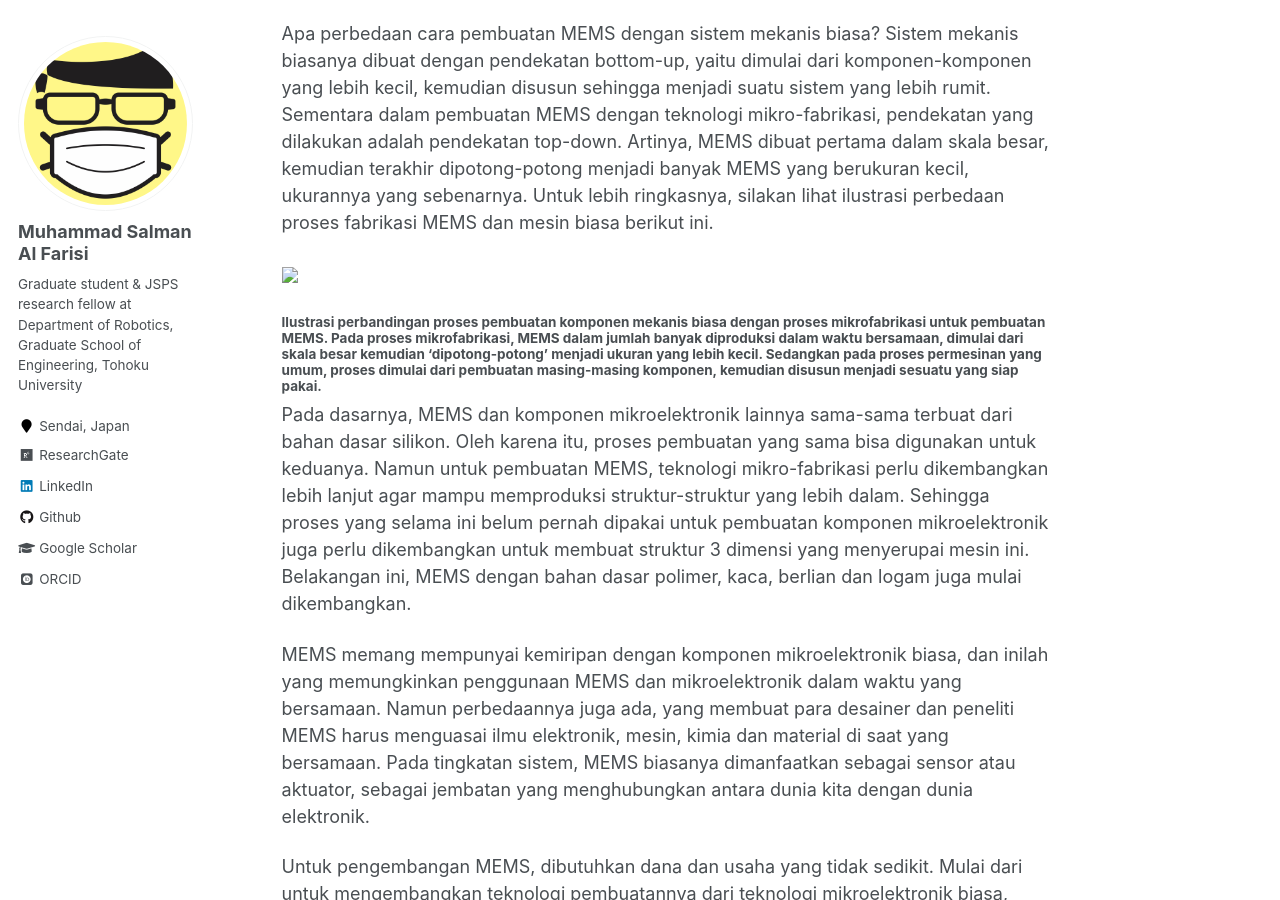
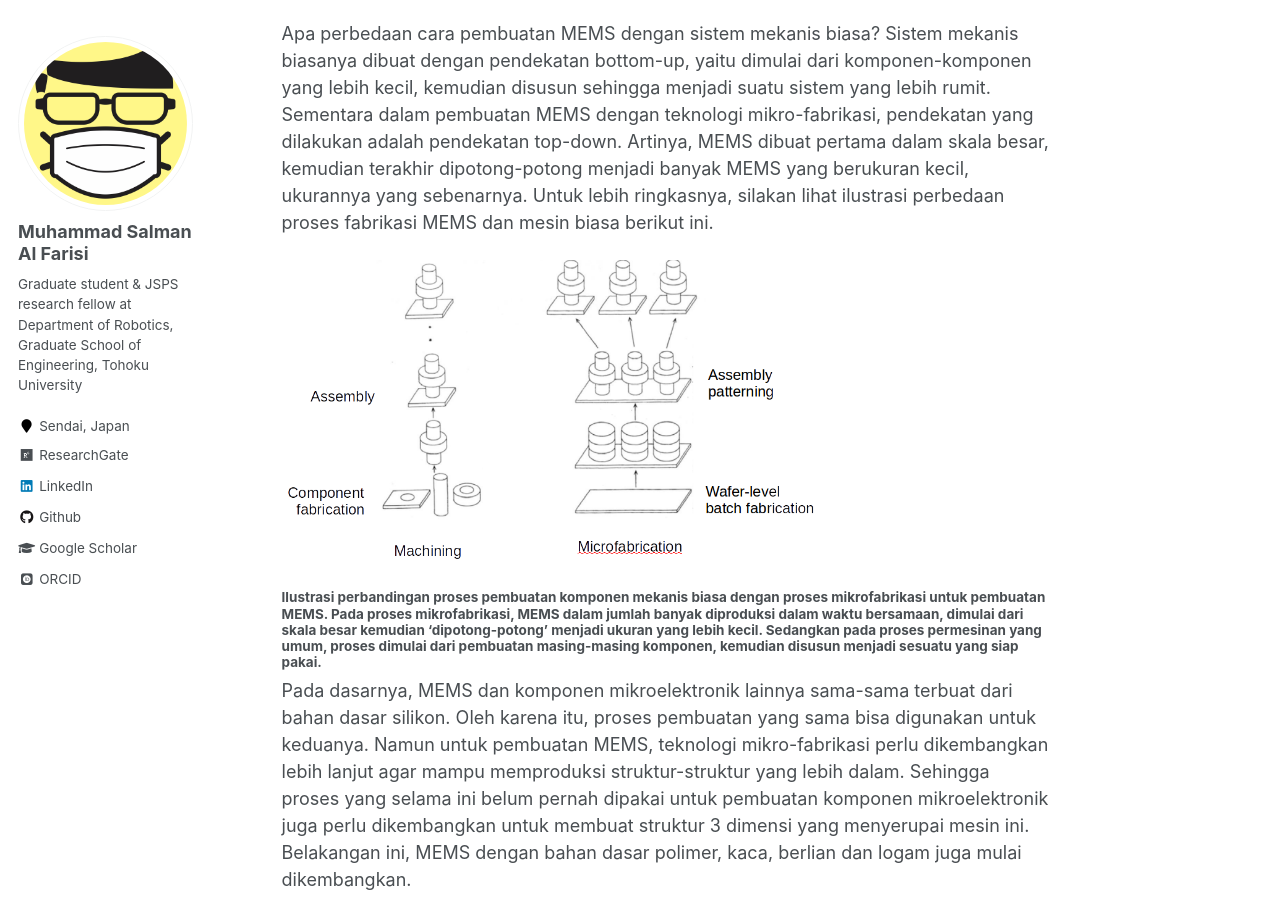
Before and after one commit to msalfarisi/msalfarisi.github.io, a Jekyll site: the page built from _posts/2016-08-31-mengenal-mems.md, in a window 1280 px wide and 900 px high, scrolled down 1017 px. Built offline with Jekyll 4.4.1, drawn with Linux system fonts in a browser that asks for light colours; some web fonts are replaced.

Commit message:
Update 2016-08-31-mengenal-mems.md

```diff
--- a/_posts/2016-08-31-mengenal-mems.md
+++ b/_posts/2016-08-31-mengenal-mems.md
@@ -19,7 +19,7 @@ Ada sebuah definisi sederhana, yaitu, “Mikro-fabrikasi menghasilkan MEMS”. D
 
 Apa perbedaan cara pembuatan MEMS dengan sistem mekanis biasa? Sistem mekanis biasanya dibuat dengan pendekatan bottom-up, yaitu dimulai dari komponen-komponen yang lebih kecil, kemudian disusun sehingga menjadi suatu sistem yang lebih rumit. Sementara dalam pembuatan MEMS dengan teknologi mikro-fabrikasi, pendekatan yang dilakukan adalah pendekatan top-down. Artinya, MEMS dibuat pertama dalam skala besar, kemudian terakhir dipotong-potong menjadi banyak MEMS yang berukuran kecil, ukurannya yang sebenarnya. Untuk lebih ringkasnya, silakan lihat ilustrasi perbedaan proses fabrikasi MEMS dan mesin biasa berikut ini.
 
-<img src='/image/blog-20160831-mems-1.png' width='70%'>
+<img src='/images/blog-20160831-mems-1.png' width='70%'>
 
 ####  Ilustrasi perbandingan proses pembuatan komponen mekanis biasa dengan proses mikrofabrikasi untuk pembuatan MEMS. Pada proses mikrofabrikasi, MEMS dalam jumlah banyak diproduksi dalam waktu bersamaan, dimulai dari skala besar kemudian ‘dipotong-potong’ menjadi ukuran yang lebih kecil. Sedangkan pada proses permesinan yang umum, proses dimulai dari pembuatan masing-masing komponen, kemudian disusun menjadi sesuatu yang siap pakai.
 
@@ -35,7 +35,7 @@ Sejauh ini, miniaturisasi adalah kunci mengapa teknologi MEMS terus berkembang h
 
 Memperkecil ukuran dan massa dari sebuah sensor, bisa juga memperluas kegunaan dari sensor tersebut. Sebagai hasilnya, MEMS yang lebih murah dan bisa digunakan untuk berbagai aplikasi menjadi sesuatu yang sangat bersaing di pasaran dibandingkan sensor-sensor terdahulu yang ukurannya besar dan harga satuannya lebih mahal. Mari kita ambil akselerometer, sensor percepatan, sebagai contoh. Pada awalnya, dan sampai sekarang, MEMS akselerometer digunakan sebagai sensor kecelakaan, yang bila percepatan di atas ambang batas terdeteksi, maka mobil akan mengeluarkan airbag demi keamanan pengendara. Dan sekarang,MEMS akselerometer sudah banyak digunakan di smartphone, dan bahkan di dalam konsol remote control Nintendo Wii.
 
-<img src='/image/blog-20160831-mems-2.svg' width='70%'>
+<img src='/images/blog-20160831-mems-2.svg' width='70%'>
 
 #### Penggunaan akselerometer MEMS dari tahun ke tahun.
 
@@ -53,7 +53,7 @@ Menurut hukum Moore, jumlah transistor yang dapat dibuat dalam satu mikroproseso
 
 Belakangan ini banyak penelitian juga tengah difokuskan pada proses integrasi antara MEMS dengan semikonduktor komponen elektronik lainnya, karena dipercaya bahwa miniaturisasi komponen elektronik berdasarkan hukum Moore ini akan mencapai batasnya dalam waktu dekat. Hasilnya adalah berupa performa dan ketahan jangka panjang yang lebih baik, biaya pembuatan yang semakin murah dan munculnya berbagai manfaat baru yang belum pernah terpikirkan sebelumnya. Garis besar perkembangan kegunaan MEMS bisa dilihat pada ilustrasi berikut.
 
-<img src='/image/blog-20160831-mems-3.svg' width='100%'>
+<img src='/images/blog-20160831-mems-3.svg' width='100%'>
 
 #### Garis besar perkembagan berbagai jenis MEMS yang berpengaruh pada kehidupan kita dari tahun ke tahun.
 
```
